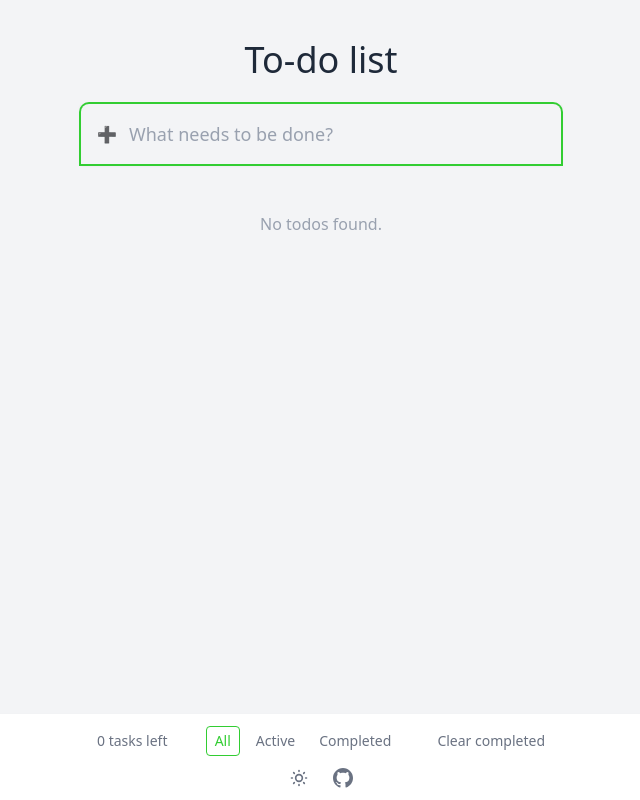
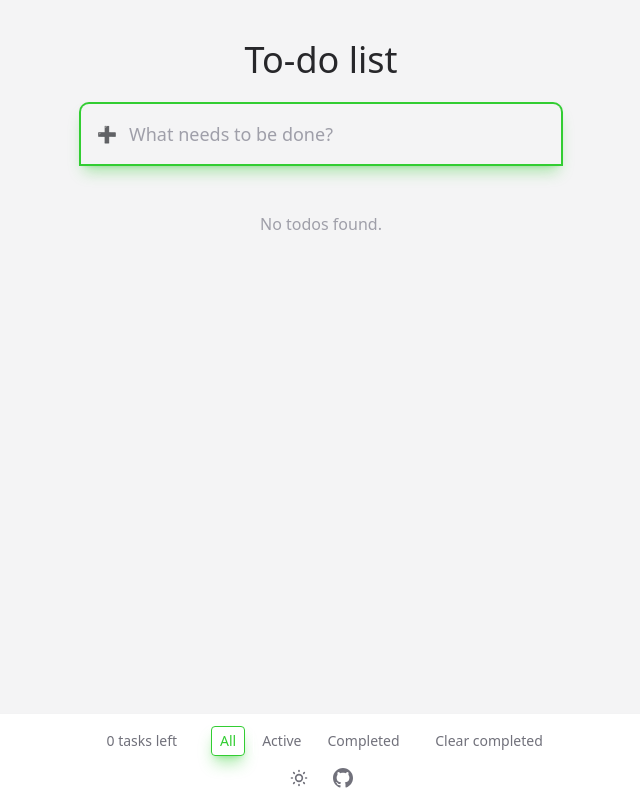
Before and after one commit to Imbirel/react-todo-app, a React (Vite) app: page / in a window 1280 px wide. Shown: the whole page, without its empty margins (319-959 px from the left). Built offline with nearby package versions, Linux system fonts and the light colour scheme.

Commit message:
fix: changed dark color, added shadows, fixed text offset in footer

```diff
--- a/src/App.tsx
+++ b/src/App.tsx
@@ -20,9 +20,9 @@ export function App() {
   } = useTodos();
 
   return (
-    <div className="min-h-screen bg-gray-100 dark:bg-gray-900 transition-colors duration-200">
+    <div className="min-h-screen bg-zinc-100 dark:bg-zinc-900 transition-colors duration-200">
       <div className="mx-auto max-w-lg px-4 py-10">
-        <h1 className="mb-6 text-center text-4xl font-light text-gray-800 dark:text-gray-200">
+        <h1 className="mb-6 text-center text-4xl font-light text-zinc-800 dark:text-zinc-200">
           To-do list
         </h1>
 
@@ -38,9 +38,9 @@ export function App() {
           />
         </div>
 
-        <footer className="fixed bottom-0 left-0 right-0 bg-white dark:bg-gray-800 shadow-lg py-3 px-4">
+        <footer className="fixed bottom-0 left-0 right-0 bg-white dark:bg-zinc-800 shadow-lg py-3 px-4">
           <div className="max-w-md mx-auto flex justify-between items-center">
-            <span className="text-sm text-gray-500 dark:text-gray-300">
+            <span className="basis-1/5 text-center text-sm text-zinc-500 dark:text-zinc-300">
               {activeCount} {activeCount === 1 ? 'task' : 'tasks'} left
             </span>
 
@@ -52,7 +52,7 @@ export function App() {
             <button
               disabled={!(completedCount > 0)}
               onClick={clearCompleted}
-              className="text-sm text-gray-500 hover:text-accentcolor disabled:hover:text-gray-500 dark:text-gray-300 disabled:hover:dark:text-gray-300"
+              className="basis-1/4 text-sm text-zinc-500 hover:text-accentcolor disabled:hover:text-zinc-500 dark:text-zinc-300 disabled:hover:dark:text-zinc-300"
             >
               Clear completed
             </button>
@@ -64,7 +64,7 @@ export function App() {
               href="https://github.com/Imbirel/react-todo-app"
               target="_blank"
               rel="noopener noreferrer"
-              className="text-gray-500 dark:text-gray-300 hover:text-accentcolor"
+              className="text-zinc-500 dark:text-zinc-300 hover:text-accentcolor"
             >
               <svg className="w-5 h-5" fill="currentColor" viewBox="0 0 24 24">
                 <path d="M12 0c-6.626 0-12 5.373-12 12 0 5.302 3.438 9.8 8.207 11.387.599.111.793-.261.793-.577v-2.234c-3.338.726-4.033-1.416-4.033-1.416-.546-1.387-1.333-1.756-1.333-1.756-1.089-.745.083-.729.083-.729 1.205.084 1.839 1.237 1.839 1.237 1.07 1.834 2.807 1.304 3.492.997.107-.775.418-1.305.762-1.604-2.665-.305-5.467-1.334-5.467-5.931 0-1.311.469-2.381 1.236-3.221-.124-.303-.535-1.524.117-3.176 0 0 1.008-.322 3.301 1.23.957-.266 1.983-.399 3.003-.404 1.02.005 2.047.138 3.006.404 2.291-1.552 3.297-1.23 3.297-1.23.653 1.653.242 2.874.118 3.176.77.84 1.235 1.911 1.235 3.221 0 4.609-2.807 5.624-5.479 5.921.43.372.823 1.102.823 2.222v3.293c0 .319.192.694.801.576 4.765-1.589 8.199-6.086 8.199-11.386 0-6.627-5.373-12-12-12z"/>
--- a/src/components/AddTodo.tsx
+++ b/src/components/AddTodo.tsx
@@ -29,12 +29,12 @@ export function AddTodo({ onAdd }: AddTodoProps) {
           value={text}
           onChange={e => setText(e.target.value)}
           placeholder="What needs to be done?"
-          className="w-full rounded-t-lg border-0 py-4 pl-12 pr-4 text-lg text-gray-800 dark:text-gray-200 placeholder-gray-400 focus:outline-none focus:ring-2 focus:ring-accentcolor"
+          className="w-full rounded-t-lg border-0 py-4 pl-12 pr-4 text-lg text-zinc-800 dark:text-zinc-200 placeholder-zinc-400 focus:outline-none focus:ring-2 focus:ring-accentcolor focus:shadow-lg focus:shadow-accentcolor/40"
           autoFocus
           aria-label="Add new todo"
           aria-live="polite"
         />
-        <span className="absolute left-4 top-1/2 -translate-y-1/2 transform text-gray-400">
+        <span className="absolute left-4 top-1/2 -translate-y-1/2 transform text-zinc-400">
           ➕
         </span>
       </div>
--- a/src/components/Filter.tsx
+++ b/src/components/Filter.tsx
@@ -16,8 +16,8 @@ export function Filter({ activeFilter, setFilter }: FilterProps) {
           onClick={() => setFilter(filterType)}
           className={`rounded px-2 py-1 text-sm capitalize ${
             activeFilter === filterType
-              ? 'border border-accentcolor text-accentcolor'
-              : 'text-gray-500 hover:text-accentcolor dark:text-gray-300'
+              ? 'border border-accentcolor text-accentcolor shadow-lg shadow-accentcolor/40'
+              : 'text-zinc-500 border border-white hover:text-accentcolor dark:text-zinc-300 dark:border-zinc-800'
           }`}
           aria-current={activeFilter === filterType ? 'true' : 'false'}
         >
--- a/src/components/ThemeToggle.tsx
+++ b/src/components/ThemeToggle.tsx
@@ -24,7 +24,7 @@ export function ThemeToggle() {
   return (
     <button
       onClick={() => setDarkMode(!darkMode)}
-      className="text-gray-500 dark:text-gray-300 hover:text-accentcolor"
+      className="text-zinc-500 dark:text-zinc-300 hover:text-accentcolor"
       aria-label={darkMode ? 'Switch to light mode' : 'Switch to dark mode'}
     >
       {darkMode ? (
--- a/src/components/TodoItem.tsx
+++ b/src/components/TodoItem.tsx
@@ -52,7 +52,7 @@ export function TodoItem({
       draggable="true"
       onDragStart={() => onDragStart(todo.id)}
       onDragEnd={onDragEnd}
-      className={`group flex items-center border-b border-gray-200 last:border-b-0 dark:border-gray-700 px-4 py-3 hover:bg-gray-50 dark:hover:bg-gray-700 transition-colors ${
+      className={`group flex items-center border-b border-zinc-200 last:border-b-0 dark:border-zinc-700 px-4 py-3 hover:bg-zinc-50 dark:hover:bg-zinc-700 transition-colors ${
         isDragging ? 'opacity-50' : 'opacity-100'
       }`}
       aria-label={todo.text}
@@ -61,7 +61,11 @@ export function TodoItem({
         type="checkbox"
         checked={todo.completed}
         onChange={() => onToggle(todo.id)}
-        className="h-6 w-6 accent-accentcolor"
+        className={`h-6 w-6 accent-accentcolor ${
+          todo.completed
+            ? 'shadow-lg shadow-accentcolor/40'
+            : ''
+        }`}
         aria-label={todo.completed ? 'Mark as incomplete' : 'Mark as complete'}
       />
 
@@ -72,7 +76,7 @@ export function TodoItem({
           onChange={(e) => setEditText(e.target.value)}
           onBlur={handleEdit}
           onKeyDown={handleKeyDown}
-          className="ml-3 flex-1 rounded border border-gray-300 px-2 py-1 text-gray-700 dark:text-gray-200 dark:bg-gray-700 focus:border-accentcolor focus:outline-none focus:ring-1 focus:ring-accentcolor"
+          className="ml-3 flex-1 rounded border border-zinc-300 px-2 py-1 text-zinc-700 dark:text-zinc-200 dark:bg-zinc-700 focus:border-accentcolor focus:outline-none focus:ring-1 focus:ring-accentcolor"
           aria-label="Edit todo"
         />
       ) : (
@@ -81,8 +85,8 @@ export function TodoItem({
           onDoubleClick={() => setIsEditing(true)}
           className={`ml-3 flex-1 ${
             todo.completed
-              ? 'text-gray-400 line-through'
-              : 'text-gray-800 dark:text-gray-300'
+              ? 'text-zinc-400 line-through'
+              : 'text-zinc-800 dark:text-zinc-300'
           }`}
         >
           {todo.text}
@@ -97,7 +101,7 @@ export function TodoItem({
       >
         <svg
           xmlns="http://www.w3.org/2000/svg"
-          className="h-5 w-5 text-gray-400 hover:text-red-500 dark:text-gray-500 dark:hover:text-red-400"
+          className="h-5 w-5 text-zinc-400 hover:text-red-500 dark:text-zinc-500 dark:hover:text-red-400"
           fill="none"
           viewBox="0 0 24 24"
           stroke="currentColor"
--- a/src/components/TodoList.tsx
+++ b/src/components/TodoList.tsx
@@ -34,19 +34,19 @@ export function TodoList({ todos, onToggle, onDelete, onEdit, onReorder }: TodoL
 
   if (todos.length === 0) {
     return (
-      <div className="py-8 text-center text-gray-400">
+      <div className="py-8 text-center text-zinc-400">
         No todos found.
       </div>
     );
   }
 
   return (
-    <ul className="max-h-160 divide-y divide-gray-200 dark:divide-gray-700 rounded-b-lg bg-white dark:bg-gray-800 shadow overflow-y-auto dark:[color-scheme:dark]">
+    <ul className="max-h-160 divide-y divide-zinc-200 dark:divide-zinc-700 rounded-b-lg bg-white dark:bg-zinc-800 shadow overflow-y-auto dark:[color-scheme:dark]">
       {todos.map(todo => (
         <li
           key={todo.id}
           onDragOver={(e) => handleDragOver(e, todo.id)}
-          className={hoverId === todo.id ? 'bg-gray-100 dark:bg-gray-700' : ''}
+          className={hoverId === todo.id ? 'bg-zinc-100 dark:bg-zinc-700' : ''}
         >
           <TodoItem
             todo={todo}
```
